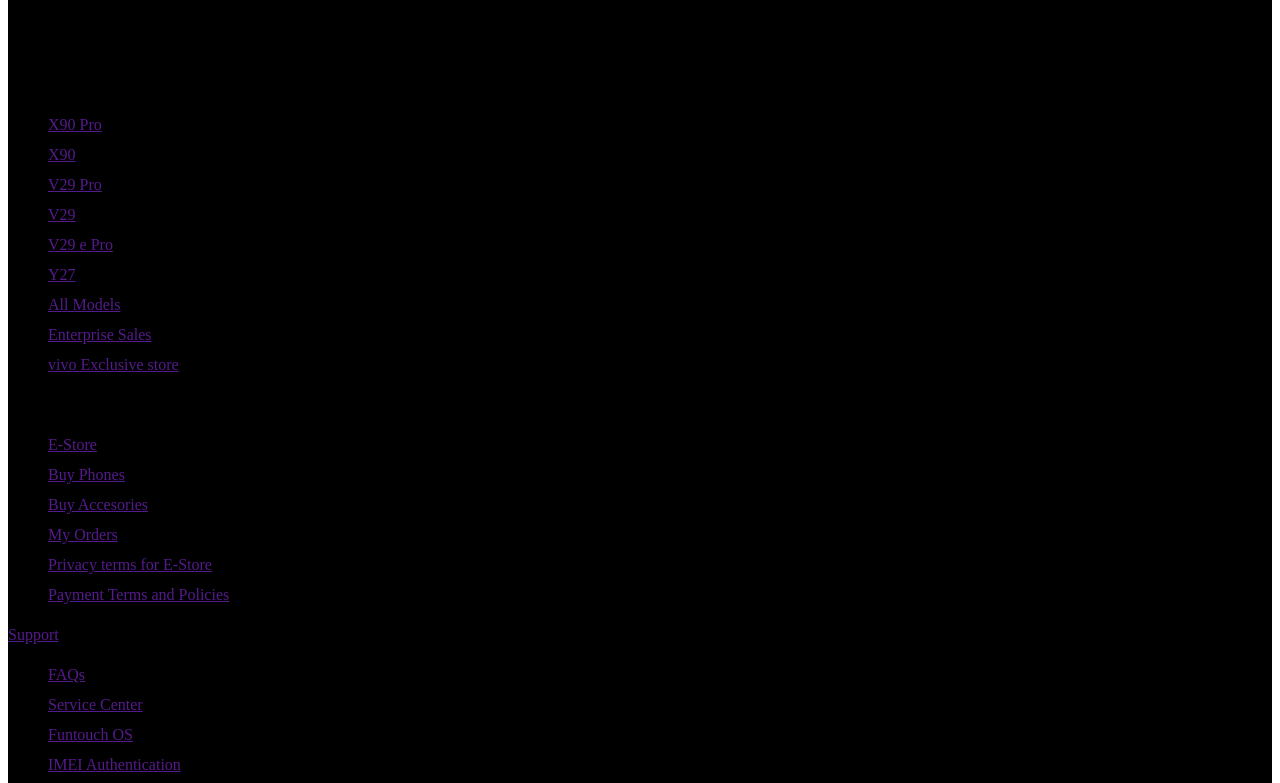
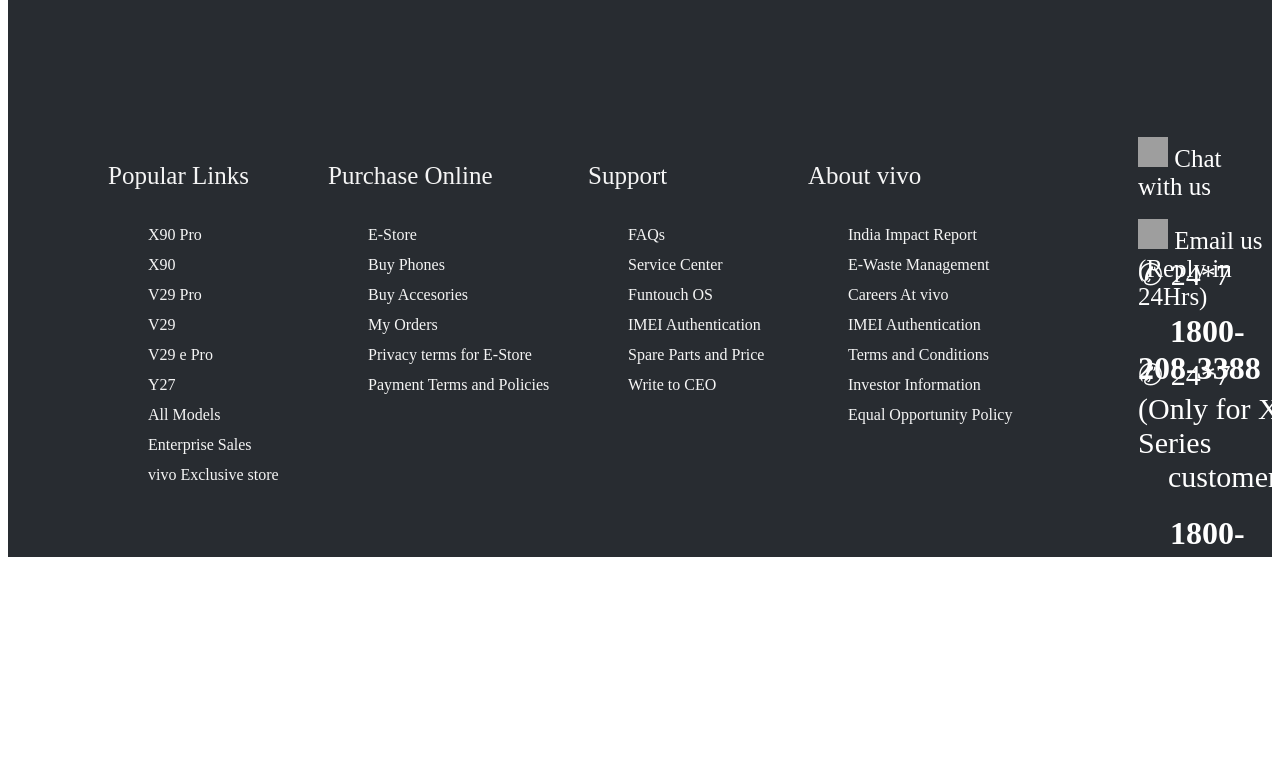
Before and after one commit to Akshadakadam06/Akshada, a plain HTML site: page index.html in a window 1280 px wide. Shown: the part 2542-3325 px from the top of the page. After the commit the page ends 3153 px from the top, so only its background shows below. Drawn offline with Linux system fonts and the light colour scheme; grey boxes are pictures that could not be loaded.

Commit message:
Add files via upload

```diff
--- a/Vivo.css
+++ b/Vivo.css
@@ -166,9 +166,13 @@
     margin-left: 70px;
 }
 .Vi{
+    background-color: rgb(40, 44, 49);
     color: white;
     margin-left: 40px;
     font-family: Verdana, Geneva, Tahoma, sans-serif;
+}
+.d2{
+    background-color: rgb(40, 44, 49);
 }
 .vi2{
         position: absolute;
@@ -364,3 +368,126 @@
       opacity: 1;
     }
   }
+  .footer{
+    position: absolute;
+    left: 0px;
+    top: 2350px;
+    height: 500px;
+    width: 100%;
+    background-color: rgb(40, 44, 49);
+    z-index: 8;
+    margin-top: -2200px;
+
+}
+.line1{
+    position: absolute;
+    top: 80px;
+    left: 100px;
+    color: whitesmoke;
+}
+.line1 p{
+    font-size: 25px;
+    margin-bottom: 30px;
+}
+.line1 li{
+    cursor: pointer;
+    transition: 0.2s;
+}
+.line1 a:hover{
+    /* transform: scale(); */
+    color: #0926e0;
+}
+.line1 a{
+    text-decoration: none;
+    color: whitesmoke;
+}
+.line2{
+    position: absolute;
+    top: 80px;
+    left: 320px;
+    color: whitesmoke;
+}
+.line2 p{
+    font-size: 25px;
+    margin-bottom: 30px;
+}
+.line2 li{
+    cursor: pointer;
+    transition: 0.2s;
+}
+.line2 a:hover{
+    /* transform: scale(); */
+    color: #0926e0;
+}
+.line2 a{
+    text-decoration: none;
+    color: whitesmoke;
+}
+.line3{
+    position: absolute;
+    top: 80px;
+    left: 580px;
+    color: whitesmoke;
+}
+.line3 p{
+    font-size: 25px;
+    margin-bottom: 30px;
+}
+.line3 li{
+    cursor: pointer;
+    transition: 0.2s;
+}
+.line3 a:hover{
+    /* transform: scale(); */
+    color: #0926e0;
+}
+.line3 a{
+    text-decoration: none;
+    color: whitesmoke;
+}
+.line4{
+    position: absolute;
+    top: 80px;
+    left: 800px;
+    color: whitesmoke;
+}
+.line4 p{
+    font-size: 25px;
+    margin-bottom: 30px;
+}
+.line4 li{
+    cursor: pointer;
+    transition: 0.2s;
+}
+.line4 a:hover{
+    /* transform: scale(); */
+    color: #0926e0;
+}
+.line4 a{
+    text-decoration: none;
+    color: whitesmoke;
+}
+.chat{
+    position: absolute;
+    top: 80px;
+    left: 1130px;
+    color: whitesmoke;
+    transition: 0.2s;
+}
+.chatop:hover{
+    color: #0926e0;
+}
+.call{
+    position: absolute;
+    top: 200px;
+    left: 1130px;
+    color: whitesmoke;
+    transition: 0.2s;
+}
+.call2{
+    position: absolute;
+    top: 300px;
+    left: 1130px;
+    color: whitesmoke;
+    transition: 0.2s;
+}
```
